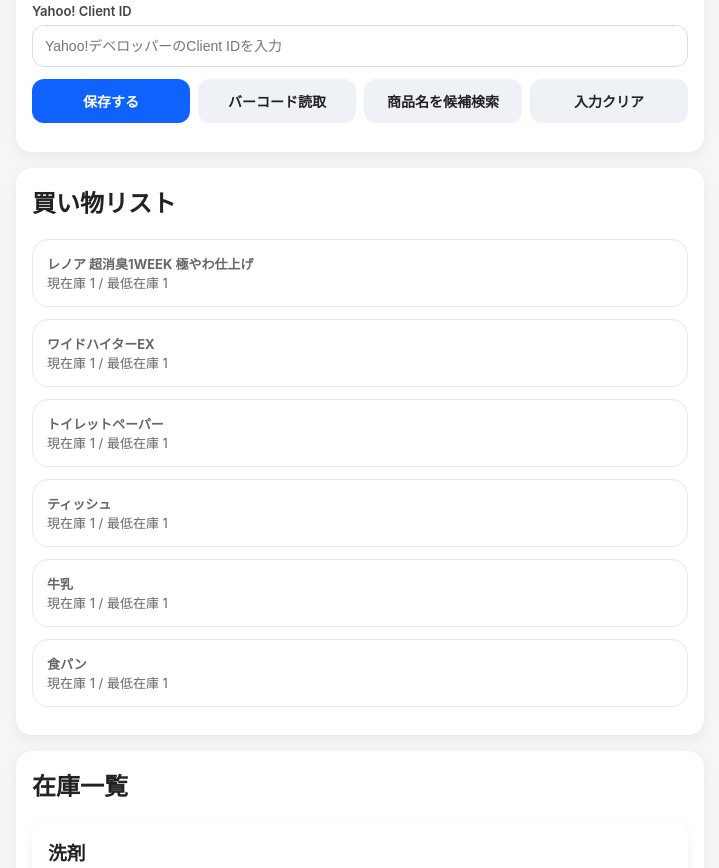
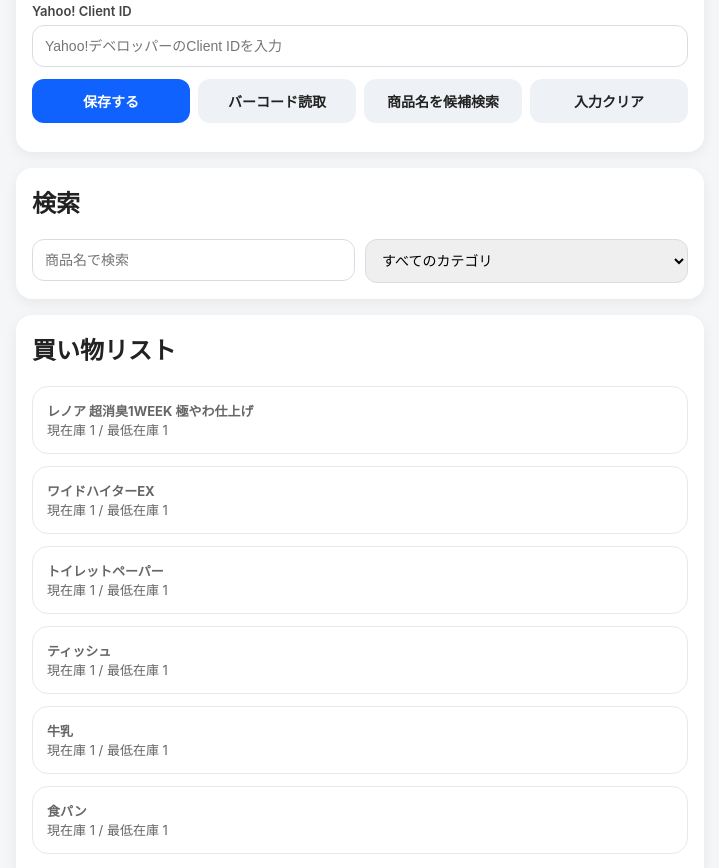
Before and after one commit to yoshif0910-jpg/inventory2-app, a plain HTML site: page index.html in a window 1280 px wide. Shown: the part 843-1711 px from the top of the page, without its empty margins (280-999 px from the left). Drawn offline with Linux system fonts and the light colour scheme.

Commit message:
Update index.html

```diff
--- a/index.html
+++ b/index.html
@@ -161,6 +161,24 @@
         <p class="muted" id="scanMessage">カメラを起動中です</p>
       </div>
       <p class="muted" id="lookupMessage"></p>
+    </div>
+
+    <div class="card">
+      <h2 style="margin-top:0;">検索</h2>
+      <div class="row">
+        <div>
+          <input id="searchKeyword" placeholder="商品名で検索" oninput="render()" />
+        </div>
+        <div>
+          <select id="filterCategory" onchange="render()">
+            <option value="">すべてのカテゴリ</option>
+            <option value="洗剤">洗剤</option>
+            <option value="日用品">日用品</option>
+            <option value="食料品">食料品</option>
+            <option value="その他">その他</option>
+          </select>
+        </div>
+      </div>
     </div>
 
     <div class="card">
@@ -443,9 +461,17 @@
       const itemList = document.getElementById('itemList');
       const shoppingList = document.getElementById('shoppingList');
       itemList.innerHTML = '';
-      const lowItems = items.filter((item) => Number(item.stock) <= Number(item.minStock));
-      const totalStock = items.reduce((sum, item) => sum + Number(item.stock || 0), 0);
-      document.getElementById('statItems').textContent = items.length;
+      const keyword = (document.getElementById('searchKeyword')?.value || '').trim().toLowerCase();
+      const filterCategory = document.getElementById('filterCategory')?.value || '';
+      const filteredItems = items.filter((item) => {
+        const matchKeyword = !keyword || String(item.name || '').toLowerCase().includes(keyword);
+        const matchCategory = !filterCategory || getMainCategory(item.category) === filterCategory;
+        return matchKeyword && matchCategory;
+      });
+
+      const lowItems = filteredItems.filter((item) => Number(item.stock) <= Number(item.minStock));
+      const totalStock = filteredItems.reduce((sum, item) => sum + Number(item.stock || 0), 0);
+      document.getElementById('statItems').textContent = filteredItems.length;
       document.getElementById('statStock').textContent = totalStock;
       document.getElementById('statLow').textContent = lowItems.length;
 
@@ -456,7 +482,7 @@
       }
 
       const grouped = {};
-      items.forEach((item) => {
+      filteredItems.forEach((item) => {
         let mainCategory = getMainCategory(item.category);
 
         // 柔軟剤・漂白剤もすべて洗剤に統合
@@ -876,6 +902,10 @@
         assert(pricedCandidates.some((c) => typeof c.price === 'number'), '候補に価格情報を含められる');
         assert(typeof fetchApiCandidates === 'function', 'Yahoo API対応の候補取得関数が存在する');
         assert(dedupeCandidates(['A', 'A', 'B']).length === 2, '候補の重複を排除する');
+        const sampleSearch = [{ name: 'アタックZERO' }, { name: 'レノア' }].filter((item) => String(item.name).toLowerCase().includes('アタ'.toLowerCase()));
+        assert(sampleSearch.length === 1 && sampleSearch[0].name === 'アタックZERO', '商品名で絞り込みできる');
+        const sampleCategory = [{ category: '洗剤-洗剤' }, { category: '日用品' }].filter((item) => getMainCategory(item.category) === '洗剤');
+        assert(sampleCategory.length === 1, 'カテゴリで絞り込みできる');
         assert(getMainCategory('洗剤-漂白剤') === '洗剤', '大分類を取り出せる');
         const tempItems = [
           { id: '1', name: 'アタックZERO', category: '洗剤-アタック', stock: 1, volume: 2000, volumeUnit: 'mL' }
```
